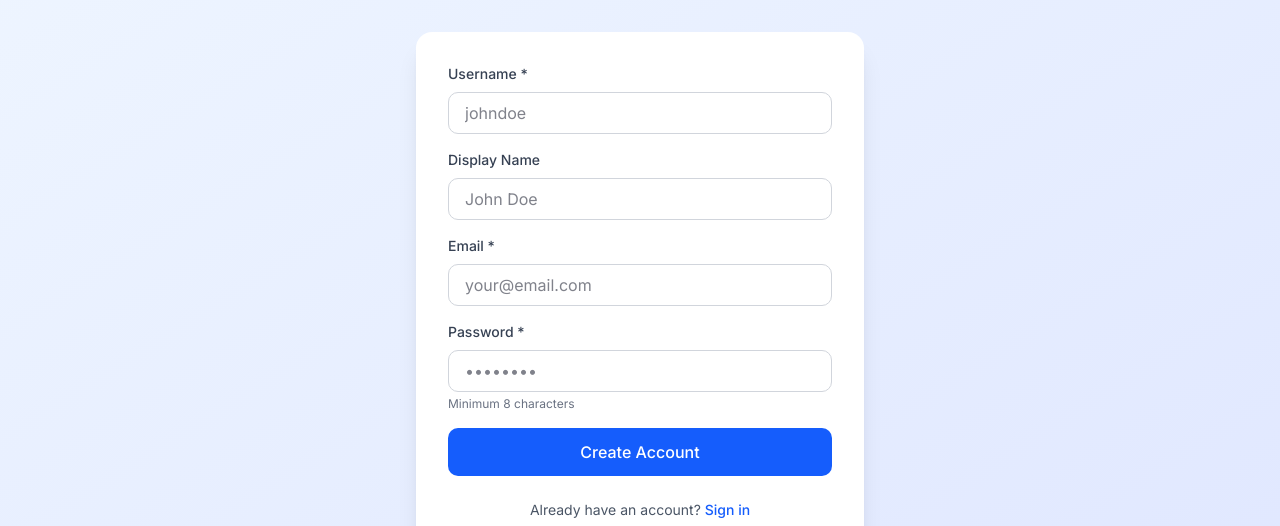
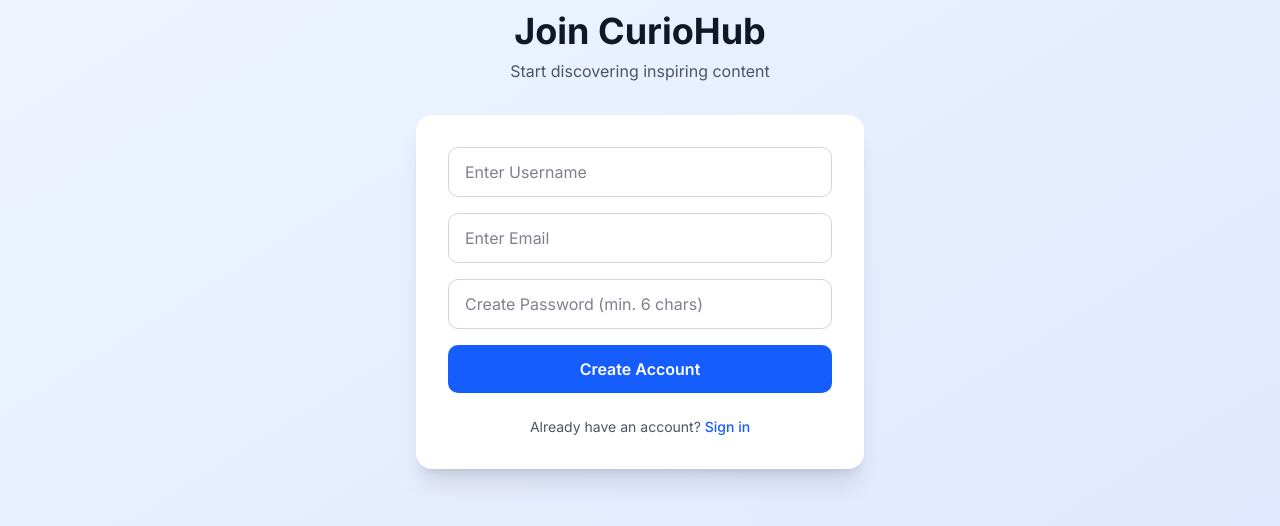
Before and after one commit to siddhartha296/CurioHub, a Next.js app in the folder frontend/: page /auth/signup in a window 1280 px wide. Shown: the part 225-751 px from the top of the page. Built offline with nearby package versions, Linux system fonts and the light colour scheme; no server answers.

Commit message:
Improve signup validation messages (#18)

```diff
--- a/frontend/package.json
+++ b/frontend/package.json
@@ -32,6 +32,6 @@
     "eslint-config-next": "16.0.0",
     "tailwindcss": "^4",
     "tw-animate-css": "^1.4.0",
-    "typescript": "^5"
+    "typescript": "5.9.3"
   }
 }
--- a/frontend/src/app/auth/signup/page.tsx
+++ b/frontend/src/app/auth/signup/page.tsx
@@ -1,7 +1,52 @@
-import SignupForm from "@/components/auth/SignupForm";
+"use client";
+
+import { useState } from "react";
 import Link from "next/link";
+import axios from "axios";
 
 export default function SignupPage() {
+  const [username, setUsername] = useState("");
+  const [email, setEmail] = useState("");
+  const [password, setPassword] = useState("");
+  const [errors, setErrors] = useState<string | null>(null);
+  const [loading, setLoading] = useState(false);
+
+  const handleSubmit = async (e: React.FormEvent) => {
+    e.preventDefault();
+
+    // ✅ Frontend Validation
+    if (!username.trim()) {
+      setErrors("Username cannot be empty");
+      return;
+    }
+    if (!email.includes("@")) {
+      setErrors("Please enter a valid email address");
+      return;
+    }
+    if (password.length < 6) {
+      setErrors("Password must be at least 6 characters long");
+      return;
+    }
+
+    setErrors(null);
+    setLoading(true);
+
+    try {
+      const res = await axios.post("/api/auth/signup", {
+        username,
+        email,
+        password,
+      });
+
+      alert("Signup successful ✅ Please login!");
+      window.location.href = "/auth/login"; // redirect
+    } catch (error: any) {
+      setErrors(error.response?.data?.message || "Signup failed. Try again.");
+    }
+
+    setLoading(false);
+  };
+
   return (
     <div className="min-h-screen flex items-center justify-center bg-gradient-to-br from-blue-50 to-indigo-100 px-4">
       <div className="max-w-md w-full">
@@ -13,8 +58,50 @@
         </div>
 
         <div className="bg-white rounded-2xl shadow-xl p-8">
-          <SignupForm />
+          {/* 🔹 Signup Form */}
+          <form onSubmit={handleSubmit} className="space-y-4">
+            <input
+              type="text"
+              placeholder="Enter Username"
+              value={username}
+              onChange={(e) => setUsername(e.target.value)}
+              className="w-full px-4 py-3 rounded-lg border border-gray-300 focus:border-blue-500 focus:ring-blue-500"
+              required
+            />
 
+            <input
+              type="email"
+              placeholder="Enter Email"
+              value={email}
+              onChange={(e) => setEmail(e.target.value)}
+              className="w-full px-4 py-3 rounded-lg border border-gray-300 focus:border-blue-500 focus:ring-blue-500"
+              required
+            />
+
+            <input
+              type="password"
+              placeholder="Create Password (min. 6 chars)"
+              value={password}
+              onChange={(e) => setPassword(e.target.value)}
+              className="w-full px-4 py-3 rounded-lg border border-gray-300 focus:border-blue-500 focus:ring-blue-500"
+              required
+            />
+
+            {/* 🔹 Error Message Display */}
+            {errors && (
+              <p className="text-red-600 text-sm text-center">{errors}</p>
+            )}
+
+            <button
+              type="submit"
+              disabled={loading}
+              className="w-full bg-blue-600 hover:bg-blue-700 text-white py-3 rounded-lg font-semibold transition disabled:opacity-50"
+            >
+              {loading ? "Signing up..." : "Create Account"}
+            </button>
+          </form>
+
+          {/* 🔹 Login Redirect */}
           <div className="mt-6 text-center text-sm text-gray-600">
             Already have an account?{" "}
             <Link
--- a/frontend/tsconfig.json
+++ b/frontend/tsconfig.json
@@ -26,7 +26,10 @@
       "@/*": [
         "./src/*"
       ]
-    }
+    },
+    "types": [
+      "node"
+    ]
   },
   "include": [
     "next-env.d.ts",
```
Also changed, not shown: 1 other file (tests, documents, lock files or other folders).
